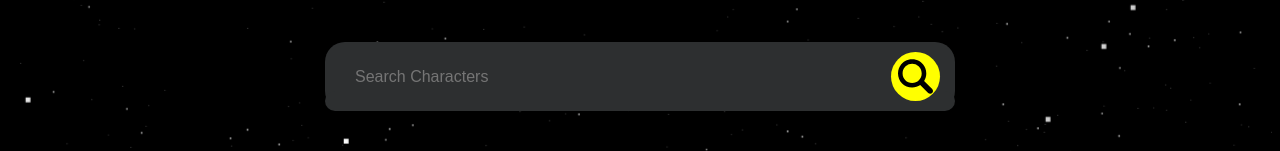
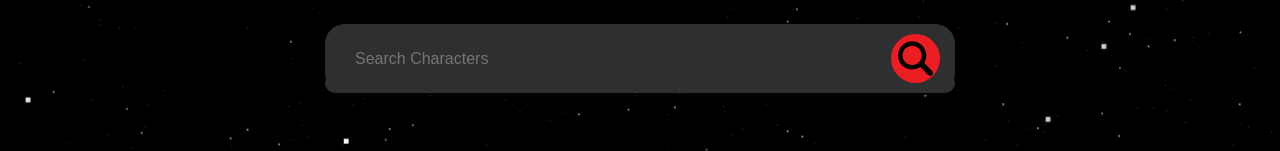
Before and after one commit to pratikjadhav718/Marvel-Search-Engine, a plain HTML site: page index.html in a window 1280 px wide. Shown: the part 398-549 px from the top of the page. Drawn offline with Linux system fonts and the light colour scheme.

Commit message:
image added

```diff
--- a/css/style1.css
+++ b/css/style1.css
@@ -69,7 +69,7 @@ body {
     border-radius: 50%;
     padding: 7px;
     /* box-sizing: border-box; */
-    background-color: yellow;
+    background-color: #ed1d24;
 }
 
 .search__searchbox > :nth-child(2) > img {
```
Also changed, not shown: assets/starwar.png, assets/starwari.png (added).
